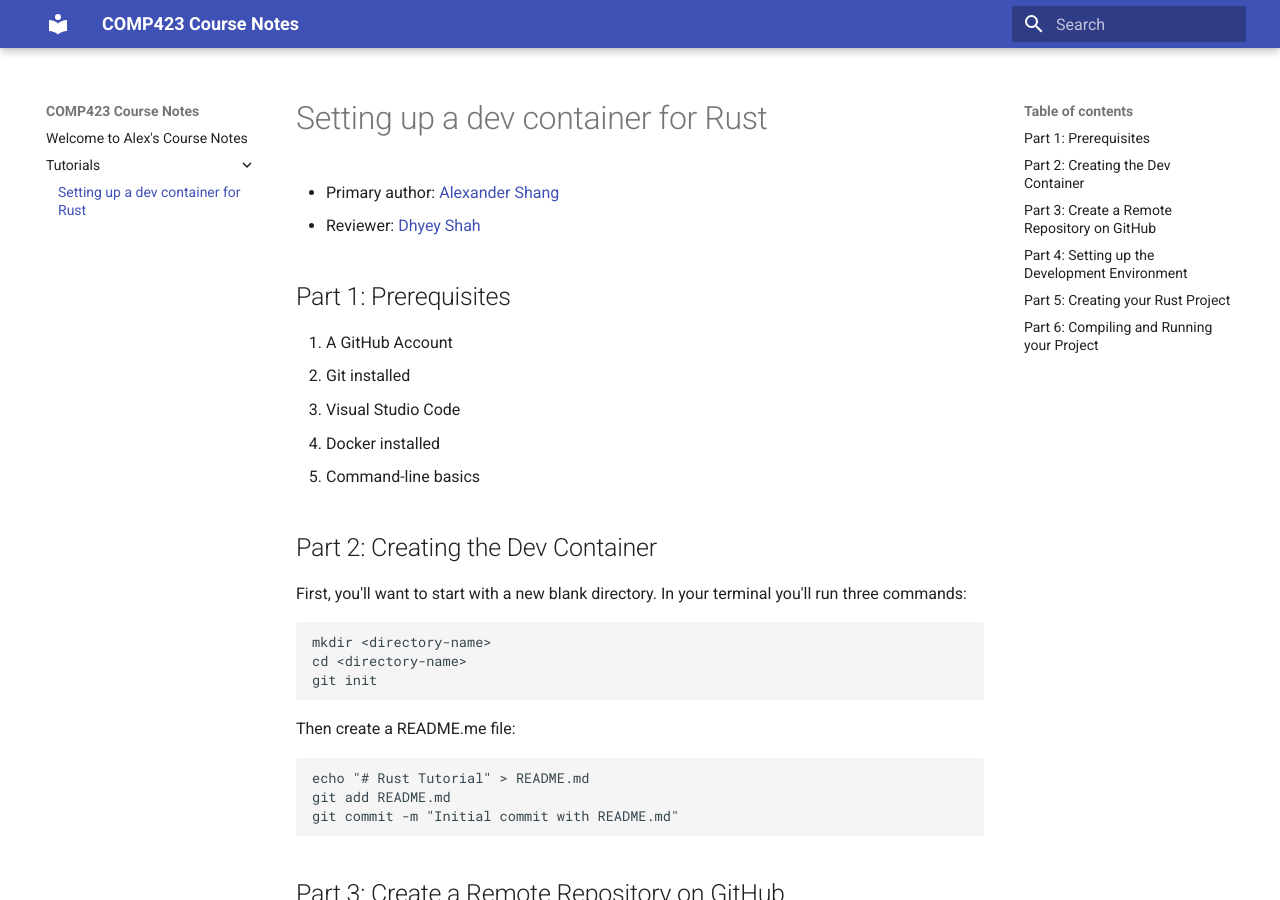
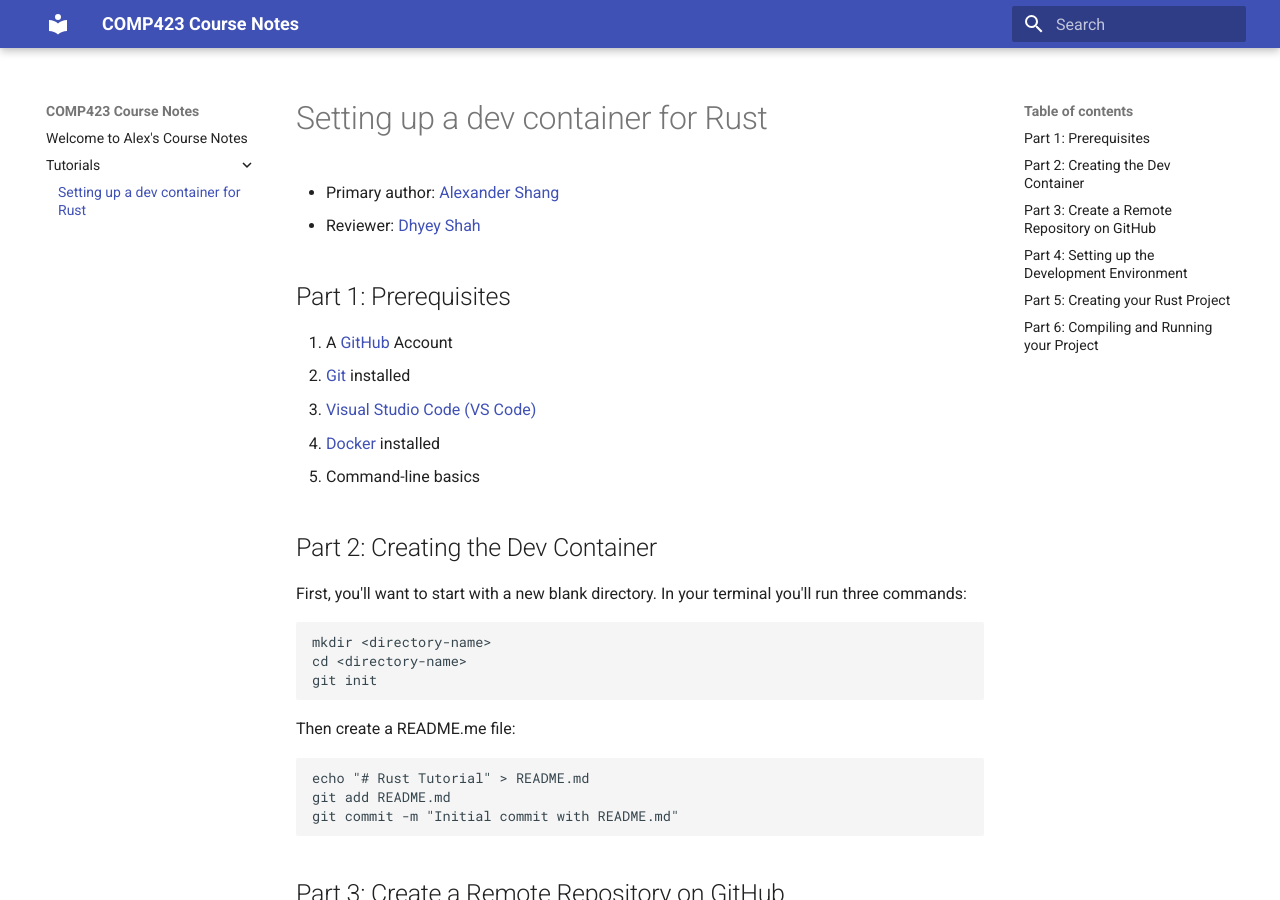
Before and after one commit to alexander-shang/comp423-course-notes, an MkDocs documentation site: the page built from docs/tutorials/rust-setup.md, in a window 1280 px wide and 900 px high. Built offline with MkDocs 1.6.1 and Material for MkDocs 9.7.7, drawn with Linux system fonts in a browser that asks for light colours.

Commit message:
Added links to prereqs

```diff
--- a/docs/tutorials/rust-setup.md
+++ b/docs/tutorials/rust-setup.md
@@ -4,10 +4,10 @@
 * Reviewer: [Dhyey Shah](https://github.com/dhyeyvshah)
 
 ## Part 1: Prerequisites
-1. A GitHub Account
-2. Git installed
-3. Visual Studio Code
-4. Docker installed
+1. A [GitHub](https://github.com/) Account
+2. [Git](https://git-scm.com/book/en/v2/Getting-Started-Installing-Git) installed
+3. [Visual Studio Code (VS Code)](https://code.visualstudio.com/download)
+4. [Docker](https://www.docker.com/get-started/) installed
 5. Command-line basics
 
 ## Part 2: Creating the Dev Container
```
